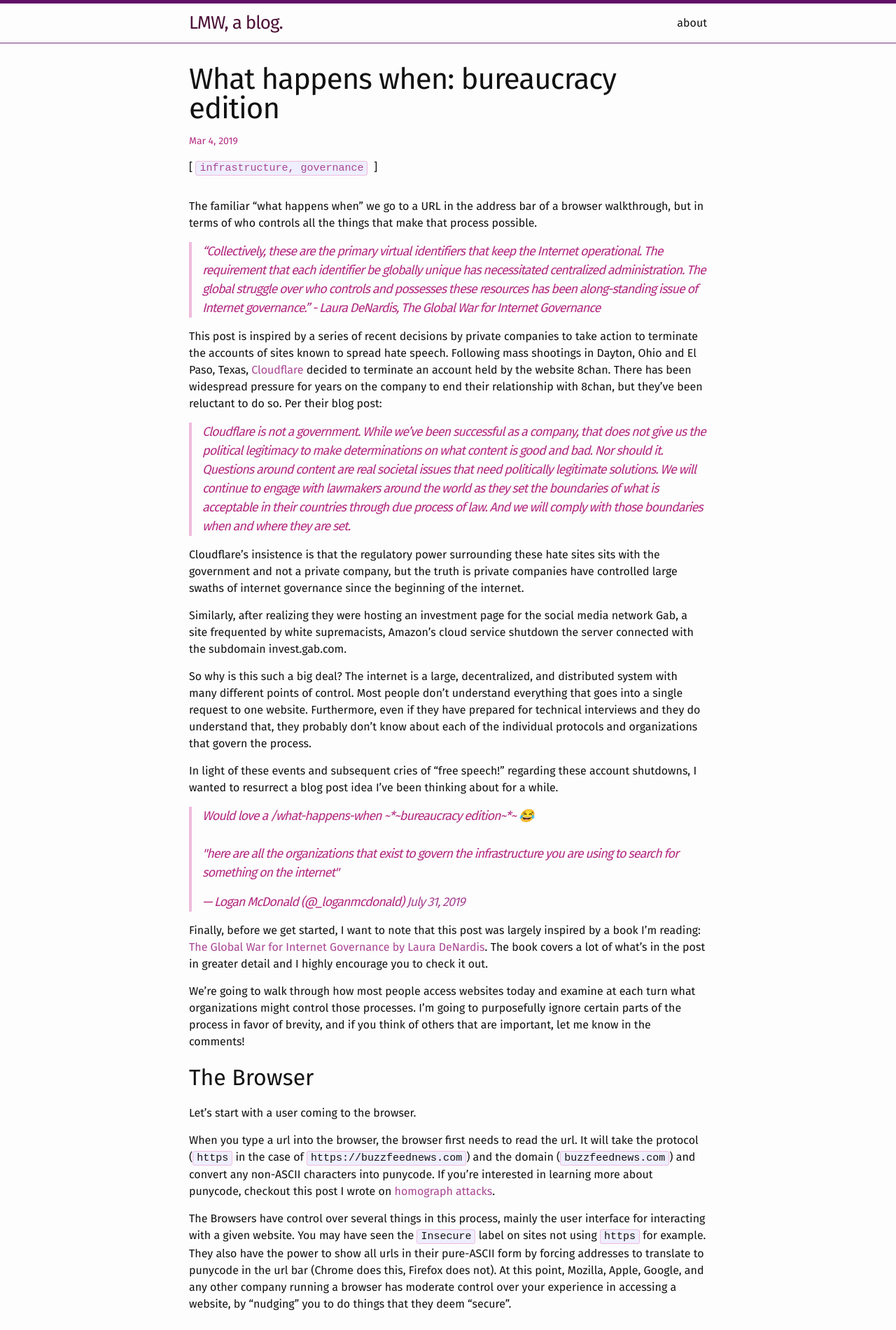
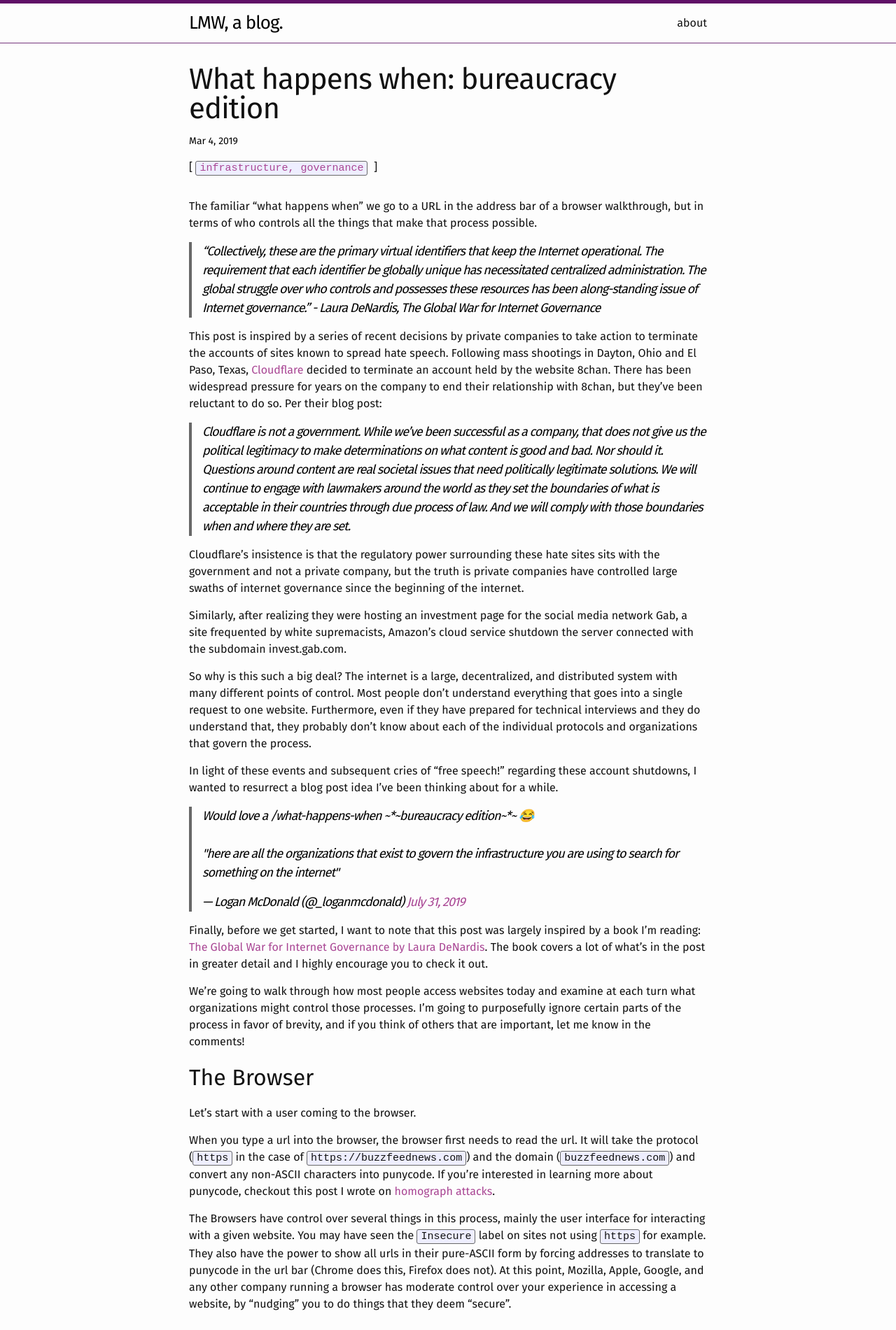
Before and after one commit to ghazaal71/loganmeetsworld, a Jekyll site: the page built from drafts/2019-08-05-what-happens-when-bureaucracy.markdown, in a window 1280 px wide. Shown: the top 1901 px of the page at 70% size. Built offline with Jekyll 4.4.1, drawn with Linux system fonts in a browser that asks for light colours; comment, search, counter and statistics services are not loaded.

Commit message:
darken dates

```diff
--- a/css/main.scss
+++ b/css/main.scss
@@ -22,7 +22,7 @@
 $pretty-purple:    #601167;
 $pretty-purple-light: #77357D;
 
-$grey-color:       #b42b82;
+$grey-color:       #020202;
 $grey-color-light: lighten($grey-color, 40%);
 $grey-color-dark:  darken($grey-color, 25%);
 
```
